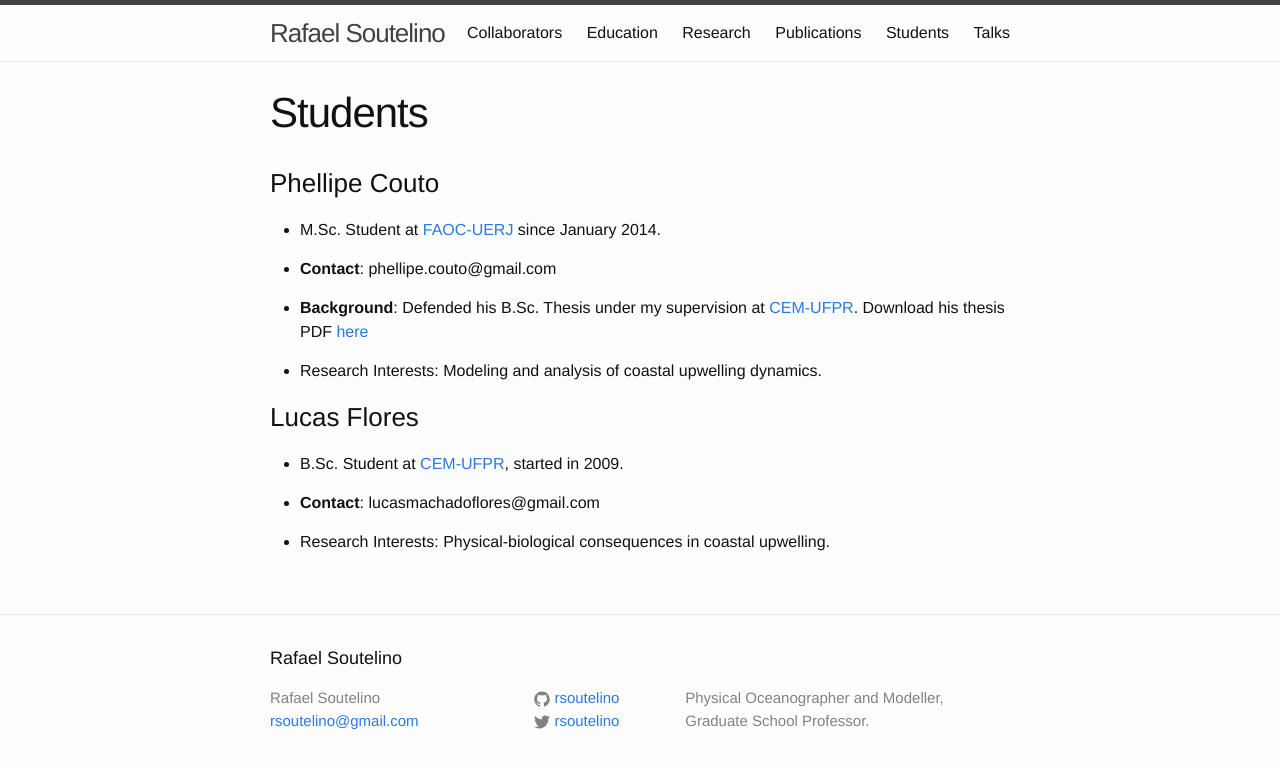
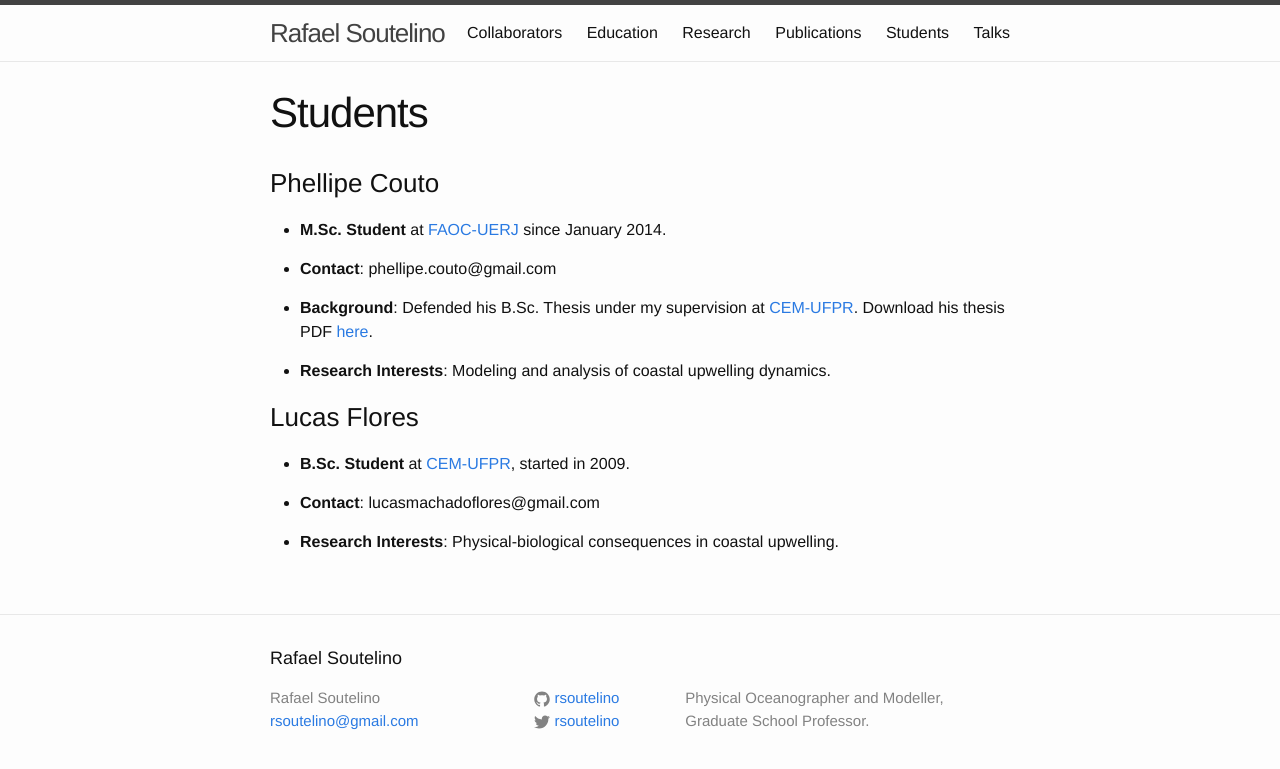
Before and after one commit to rsoutelino/rsoutelino.github.io, a Jekyll site: the page built from students.md, in a window 1280 px wide. Shown: the top 769 px of the page. Built offline with Jekyll 4.4.1, drawn with Linux system fonts in a browser that asks for light colours.

Commit message:
a couple fixes

```diff
--- a/students.md
+++ b/students.md
@@ -6,19 +6,19 @@ permalink: /students/
 
 ### Phellipe Couto
 
-- M.Sc. Student at [FAOC-UERJ](http://www.oceanografia.uerj.br/) since January 2014.
+- **M.Sc. Student** at [FAOC-UERJ](http://www.oceanografia.uerj.br/) since January 2014.
 
 - **Contact**: phellipe.couto@gmail.com
 
-- **Background**: Defended his B.Sc. Thesis under my supervision at [CEM-UFPR](http://www.cem.ufpr.br/). Download his thesis PDF [here](../pdfs/BScCouto.pdf)
+- **Background**: Defended his B.Sc. Thesis under my supervision at [CEM-UFPR](http://www.cem.ufpr.br/). Download his thesis PDF [here](../pdfs/BScCouto.pdf).
 
-- Research Interests: Modeling and analysis of coastal upwelling dynamics.
+- **Research Interests**: Modeling and analysis of coastal upwelling dynamics.
 
 
 ### Lucas Flores
 
-- B.Sc. Student at [CEM-UFPR](http://www.cem.ufpr.br/), started in 2009.
+- **B.Sc. Student** at [CEM-UFPR](http://www.cem.ufpr.br/), started in 2009.
 
 - **Contact**: lucasmachadoflores@gmail.com
 
-- Research Interests: Physical-biological consequences in coastal upwelling.
+- **Research Interests**: Physical-biological consequences in coastal upwelling.
```
